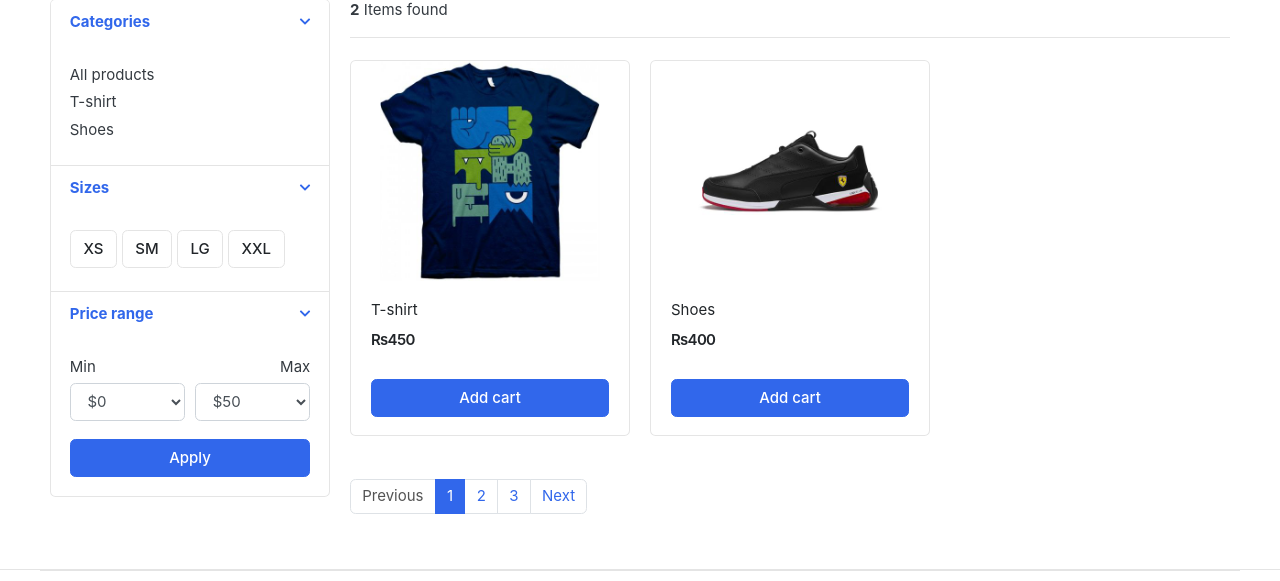
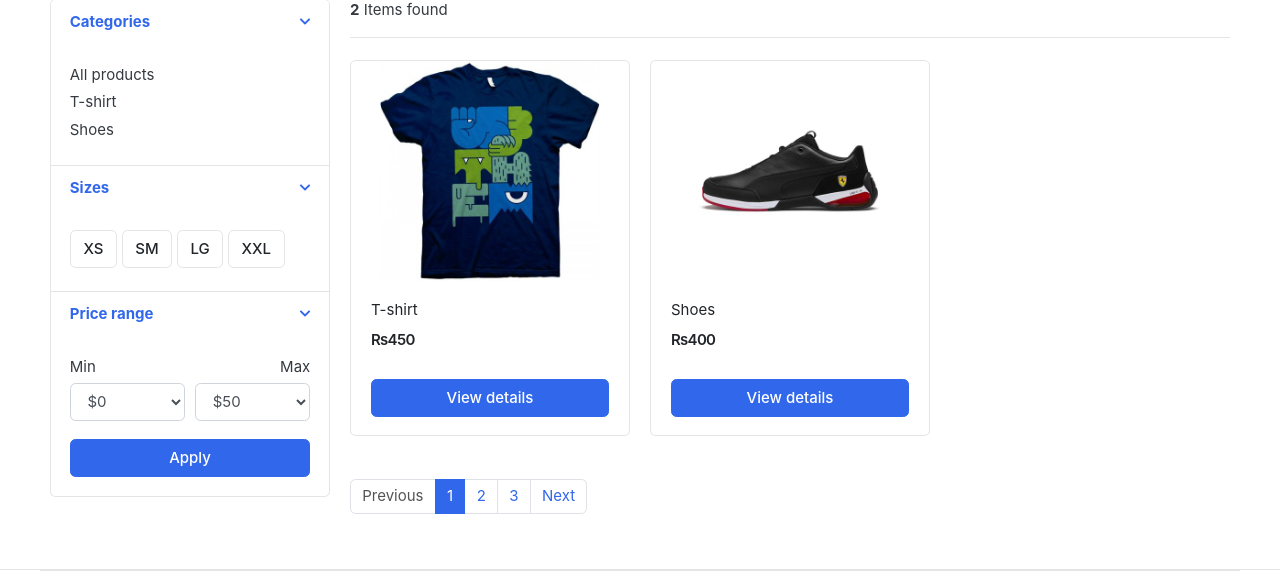
Before and after one commit to Darshan801/shopping-cart, a Django app: page /store/ in a window 1280 px wide. Shown: the part 295-876 px from the top of the page. Run offline with Django 5.2, Linux system fonts and the light colour scheme; data comes from the database, SQL or seed files in the repository; some libraries are stand-ins or nearby versions; some web fonts are replaced.

Commit message:
add to cart changes to view cart and urls changed

```diff
--- a/templates/store/store.html
+++ b/templates/store/store.html
@@ -140,7 +140,7 @@
 						<span class="price">Rs{{ product.price}}</span>
 					</div> <!-- price-wrap.// -->
 				</div>
-				<a href="{% url 'add_cart' product.id %}" class="btn btn-block btn-primary">Add cart </a>
+				<a href="{{ product.get_url }}" class="btn btn-block btn-primary">View details</a>
 			</figcaption>
 		</figure>
 	</div> <!-- col.// -->
```
